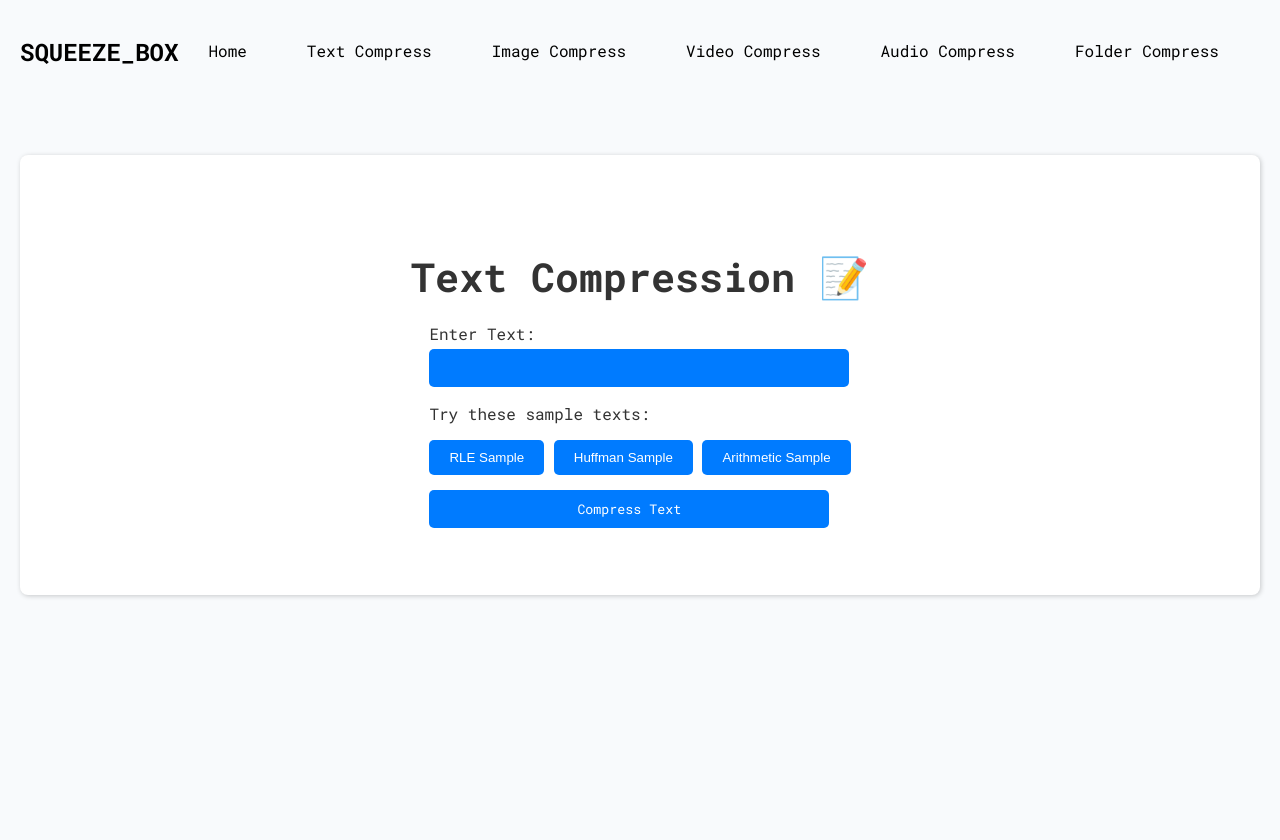
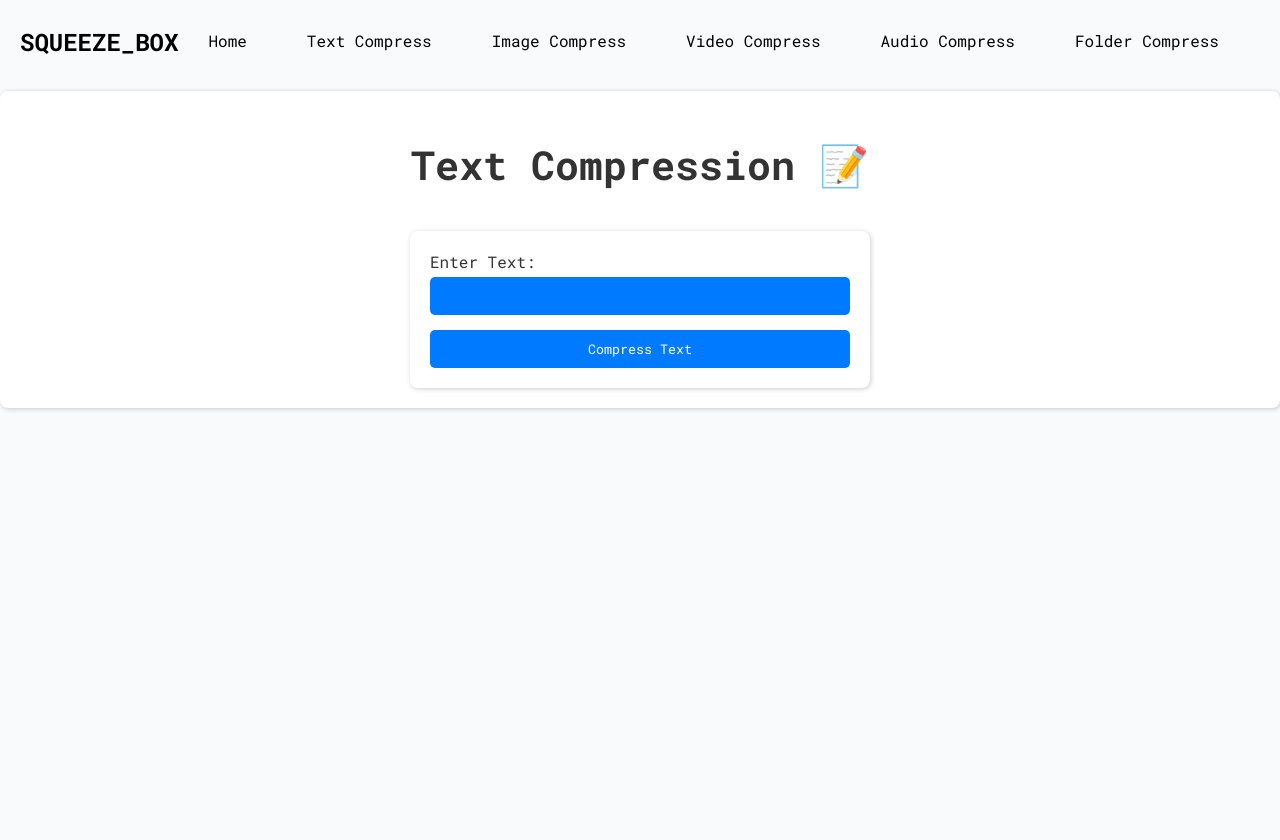
Before and after one commit to MohamedAhmedKhalaf/SqueezeBox, a Flask app: page /text in a window 1280 px wide. After the commit the page ends 411 px from the top, so only its background shows below. Run offline with Flask 3, Linux system fonts and the light colour scheme; some libraries are stand-ins or nearby versions.

Commit message:
fixing some issues

```diff
--- a/compress/text.py
+++ b/compress/text.py
@@ -1,13 +1,9 @@
-# compress/text.py
 from collections import Counter, defaultdict
 import heapq
 import math
-import numpy as np
-from flask import Blueprint, render_template, request, jsonify
+from flask import Blueprint, render_template, request
 from forms import TextForm
 import sys
-
-
 
 text_bp = Blueprint('text', __name__)
 
@@ -42,18 +38,6 @@ class CompressionAnalyzer:
         entropy = self.calculate_entropy(text)
         distribution = self.analyze_distribution(text)
 
-        # Modified selection criteria
-        if len(set(text)) < 6 and distribution['distribution_score'] > 0.3:
-            return 'rle'
-        elif entropy < 4.5 and distribution['unique_chars'] < 64:
-            return 'huffman'
-        else:
-            return 'arithmetic'
-
-    def select_algorithm(self, text):
-        entropy = self.calculate_entropy(text)
-        distribution = self.analyze_distribution(text)
-
         if entropy < 3 and distribution['distribution_score'] > 0.3:
             return 'rle'
         elif distribution['unique_chars'] < 64:
@@ -83,11 +67,12 @@ class TextCompressor:
         i = 0
         while i < len(compressed):
             count = ""
-            while compressed[i].isdigit():
+            while i < len(compressed) and compressed[i].isdigit():
                 count += compressed[i]
                 i += 1
-            decompressed.append(compressed[i] * int(count))
-            i += 1
+            if i < len(compressed):
+                decompressed.append(compressed[i] * int(count))
+                i += 1
         return "".join(decompressed)
 
     def huffman_compress(self, text):
@@ -174,43 +159,43 @@ class TextCompressor:
 def text():
     form = TextForm()
     if form.validate_on_submit():
-        text = form.text_data.data
+        text_data = form.text_data.data
 
         analyzer = CompressionAnalyzer()
         compressor = TextCompressor()
 
-        algorithm = analyzer.select_algorithm(text)
+        algorithm = analyzer.select_algorithm(text_data)
         result = {}
 
         if algorithm == 'rle':
-            compressed = compressor.rle_compress(text)
+            compressed = compressor.rle_compress(text_data)
             decompressed = compressor.rle_decompress(compressed)
             result = {
                 'algorithm': 'RLE',
                 'compressed': compressed,
                 'decompressed': decompressed,
-                'compression_ratio': len(compressed)/len(text)
+                'compression_ratio': len(compressed)/len(text_data)
             }
 
         elif algorithm == 'huffman':
-            compressed, codes, tree = compressor.huffman_compress(text)
+            compressed, codes, tree = compressor.huffman_compress(text_data)
             decompressed = compressor.huffman_decompress(compressed, tree)
             result = {
                 'algorithm': 'Huffman',
                 'compressed': compressed,
                 'decompressed': decompressed,
                 'codes': codes,
-                'compression_ratio': len(compressed)/(len(text) * 8)
+                'compression_ratio': len(compressed)/(len(text_data) * 8)
             }
 
         else:  # arithmetic
-            compressed, prob = compressor.arithmetic_compress(text)
-            decompressed = compressor.arithmetic_decompress(compressed, prob, len(text))
+            compressed, prob = compressor.arithmetic_compress(text_data)
+            decompressed = compressor.arithmetic_decompress(compressed, prob, len(text_data))
             result = {
                 'algorithm': 'Arithmetic',
                 'compressed': compressed,
                 'decompressed': decompressed,
-                'compression_ratio': sys.getsizeof(compressed)/sys.getsizeof(text)
+                'compression_ratio': sys.getsizeof(compressed)/sys.getsizeof(text_data)
             }
 
         return render_template('text.html', form=form, result=result)
--- a/static/css/style.css
+++ b/static/css/style.css
@@ -1,25 +1,21 @@
-@import url('https://fonts.googleapis.com/css2?family=JetBrains+Mono:ital,wght@0,100..800;1,100..800&family=Roboto+Mono:ital,wght@0,100..700;1,100..700&display=swap');
-
 body {
-  /* font-family: Arial, sans-serif; */
-  margin: 20px;
+  margin: 0; /* Remove margin to allow full page content */
   padding: 0;
   font-family: "Roboto Mono", serif;
-  /* background-color: #f4f4f4; */
   background-color: #F8FAFC;
-  /* background-repeat: no-repeat; */
   color: #333;
-  height: 100vh;
-  overflow: hidden;
+  min-height: 100vh; /* Ensure the body takes at least full viewport height */
+  overflow: auto; /* Keep the overflow auto as it's a more flexible option */
+
 }
 
 nav {
-  /* background-color: #9AA6B2; */
-  /* color: #9AA6B2; */
     color: black;
     padding: 10px 0;
     margin-bottom: 20px;
     display: flex;
+    margin: 10px;
+    margin-left: 20px;
   }
 
 .logo {
@@ -28,8 +24,6 @@ nav {
     top: 6px;
   }
   nav a {
-  /* color: white; */
-  /* color: #9AA6B2; */
     color: black;
     text-decoration: none;
     padding: 10px 20px;
@@ -43,33 +37,45 @@ nav a:hover {
 
 
   }
-
 .container {
   display: flex;
   flex-direction: column;
-  justify-content: center;
+  align-items: center; /* Center the content items */
+
+}
+
+
+
+.content {
+  padding: 20px;
+  background-color: white;
+  border-radius: 8px;
+  box-shadow: 1px 1px 5px rgba(0, 0, 0, 0.2);
+  display: flex;
+  flex-direction: column;
   align-items: center;
+  width: 80%; /* Limit the width for large texts */
+  max-width: 800px; /* Maximum width to prevent too wide content on larger screens */
+  margin-top: 20px; /* Top margin for spacing */
+  box-sizing: border-box;
+  overflow: auto; /* Make the content scrollable if needed */
+  min-width: 100%;
 
 
 }
 
-.content {
-  padding: 20px;
-  padding-bottom: 20px;
-  height: 50vh;
-  background-color: white;
-  border-radius: 8px;
-  /* box-shadow: 0 2px 4px rgba(0, 0, 0, 0.1); */
-  box-shadow: 1px 1px 5px rgba(0, 0, 0, 0.2);
-  display: flex;
-  flex-direction: column;
-  justify-content: center;
-  align-items: center;
-  margin-top: 6%;
+.btn {
+  width: 420px;
+}
+.imagee {
+  width: 455px;
+}
 
+.mick {
+  width: 400px;
+  font-family: "Roboto Mono", serif;
+}
 
-
-}
 .form-group {
     margin-bottom: 15px;
 }
@@ -79,6 +85,7 @@ margin-bottom: 5px;
 }
 h1{
     margin-bottom: 20px;
+    text-align: center;
 }
 
 ul {
@@ -103,7 +110,6 @@ li a {
 
 li a:hover {
     background-color: #0056b3;
-
 }
 
 .up {
@@ -175,3 +181,108 @@ h1 {
     background-color: #f8d7da;
     color: #721c24;
 }
+
+/* Styles for sample texts buttons */
+.sample-texts {
+    margin-top: 10px;
+    text-align: center;
+  }
+
+  .sample-btn {
+    background-color: #5bc0de;
+    color: white;
+    padding: 8px 12px;
+    border: none;
+    border-radius: 4px;
+    margin: 0 5px;
+    cursor: pointer;
+  }
+
+  .sample-btn:hover {
+    background-color: #46a0b9;
+  }
+
+/* Result Section Styles */
+.result-container {
+    margin-top: 20px;
+    width: 80%; /* Match container width */
+    max-width: 800px;
+    box-sizing: border-box;
+    background-color: white;
+    padding: 20px;
+    border-radius: 8px;
+    box-shadow: 1px 1px 5px rgba(0, 0, 0, 0.2);
+    overflow: auto;
+  }
+
+  .result-summary {
+    display: flex;
+    flex-direction: column; /* Arrange items vertically */
+    margin-bottom: 15px; /* Space between summary and other result sections */
+    padding: 0px; /* Remove padding to fix result not showing*/
+  }
+
+  .result-item {
+    display: flex;
+    justify-content: space-between;
+    margin-bottom: 5px;
+    padding: 0px; /* Remove padding to fix result not showing*/
+  }
+
+  .result-label {
+    font-weight: bold;
+    margin-right: 5px;
+  }
+
+  .result-value {
+    flex: 1; /* Take remaining space for the value */
+    text-align: right;
+  }
+
+  .codes-section {
+    margin-top: 20px;
+  }
+
+  .codes-grid {
+    display: grid;
+    grid-template-columns: repeat(auto-fill, minmax(150px, 1fr)); /* Responsive grid */
+    gap: 10px;
+  }
+
+  .code-item {
+    background-color: #f0f0f0;
+    padding: 10px;
+    border-radius: 4px;
+    display: flex;
+    align-items: center;
+  }
+
+  .char {
+    font-weight: bold;
+    margin-right: 5px;
+  }
+
+  .code {
+    font-family: 'monospace';
+  }
+
+  .text-results {
+    margin-top: 20px;
+    display: flex;
+    flex-direction: column; /* Stack text results */
+  }
+
+  .result-text {
+      width: 100%; /* Take full width of parent container */
+      box-sizing: border-box;
+    margin-bottom: 15px;
+  }
+
+  .text-content {
+    background-color: #f0f0f0;
+    padding: 10px;
+    border-radius: 4px;
+    overflow-x: auto; /* Enable horizontal scroll if text overflows */
+    white-space: pre-wrap; /* Respect line breaks and prevent content from going outside */
+    word-wrap: break-word; /* Allows long words to break */
+  }
--- a/templates/folder.html
+++ b/templates/folder.html
@@ -19,7 +19,7 @@
             <label class="custom-file-label up" for="folder_input" id="folder_label">Choose a folder</label>
         </div>
 
-        <button type="submit">Compress</button>
+        <button class="mick" type="submit">Compress</button>
 
         {% with messages = get_flashed_messages(with_categories=true) %}
             {% if messages %}
--- a/templates/image.html
+++ b/templates/image.html
@@ -52,7 +52,7 @@
     </div>
 
     <!-- Submit Button -->
-    {{ form.submit(class="btn btn-primary") }}
+    {{ form.submit(class="btn btn-primary imagee") }}
   </form>
 </div>
 
--- a/templates/text.html
+++ b/templates/text.html
@@ -1,22 +1,20 @@
 {% extends 'base.html' %}
+
+
 {% block content %}
 <div class="container">
     <h1>Text Compression 📝</h1>
 
+    <div class="content">
     <form method="post">
         {{ form.hidden_tag() }}
         <div class="form-group">
             {{ form.text_data.label }}
             {{ form.text_data(class="form-control") }}
-            <div class="sample-texts">
-                <p>Try these sample texts:</p>
-                <button type="button" class="sample-btn" onclick="fillSample('rle')">RLE Sample</button>
-                <button type="button" class="sample-btn" onclick="fillSample('huffman')">Huffman Sample</button>
-                <button type="button" class="sample-btn" onclick="fillSample('arithmetic')">Arithmetic Sample</button>
-            </div>
         </div>
         {{ form.submit(class="btn btn-primary") }}
     </form>
+  </div>
 
     {% if result %}
     <div class="result-container">
```
Lines whose indentation alone changed are shown as unchanged.
